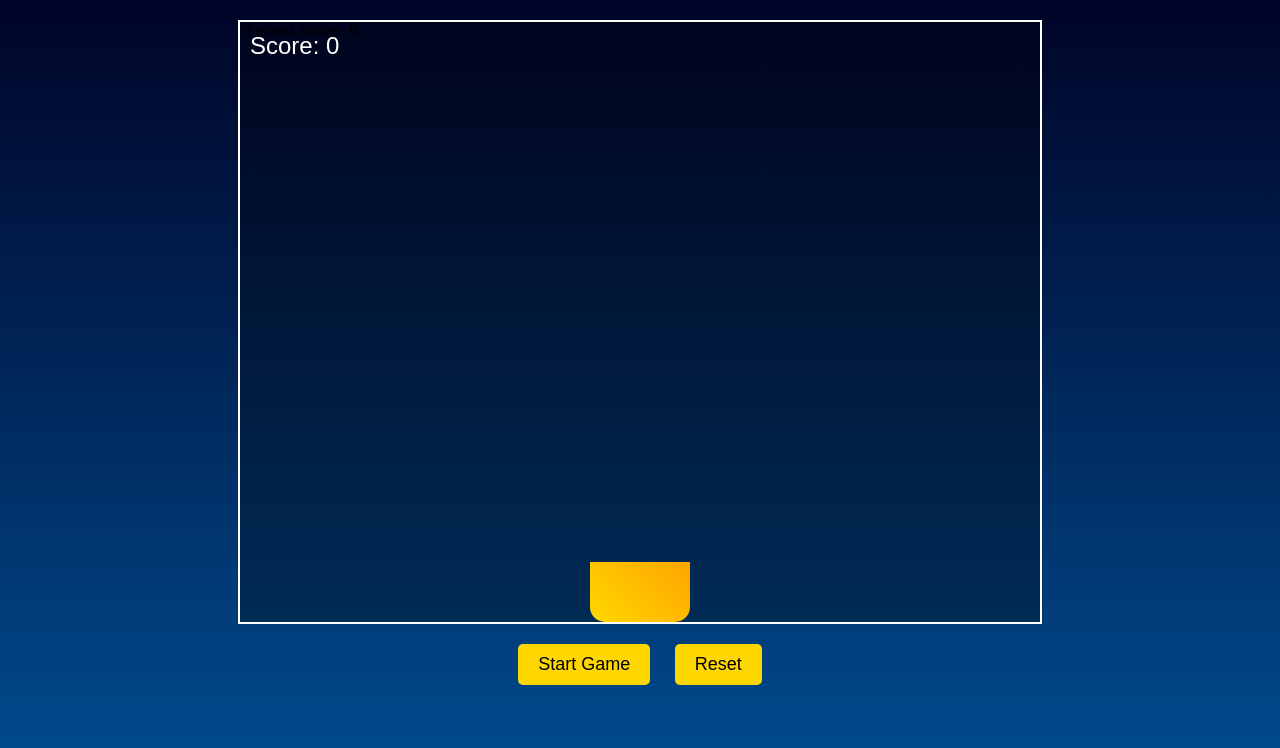
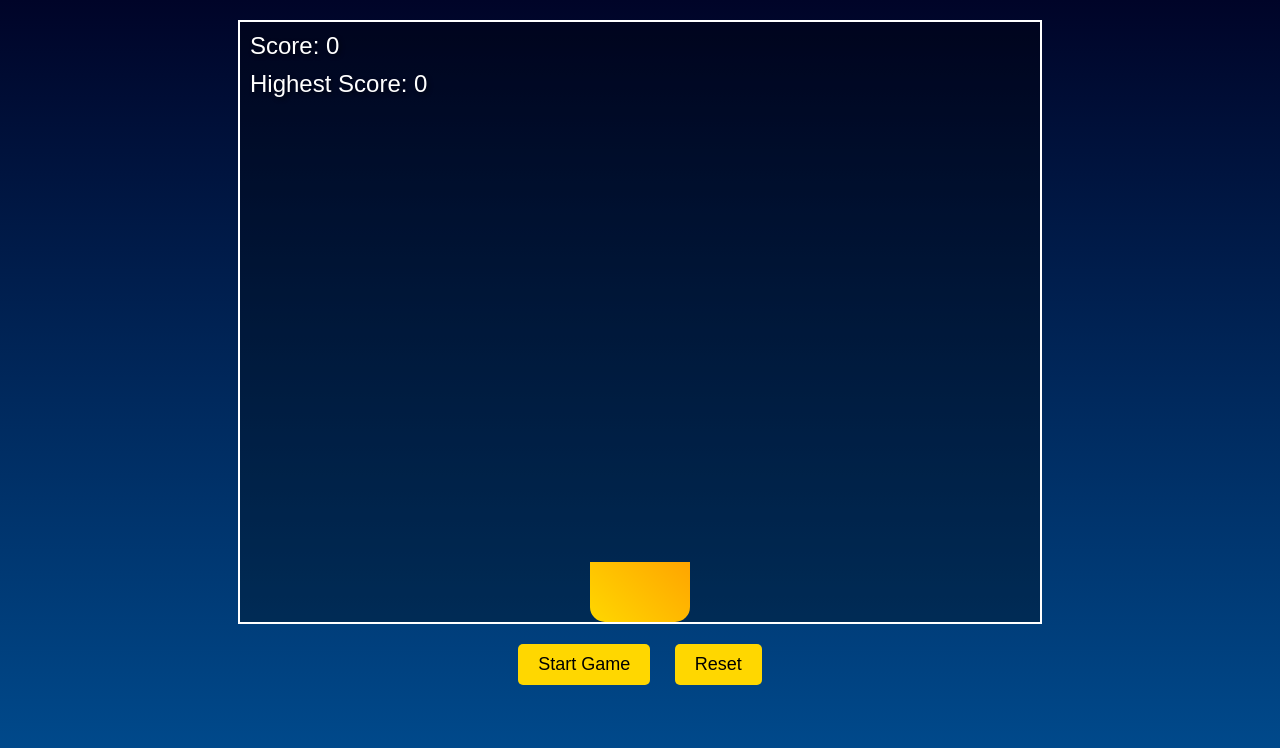
Before and after one commit to 1Coder-Shivam/test-repo, a plain HTML site: page index.html in a window 1280 px wide. Drawn offline with Linux system fonts and the light colour scheme.

Commit message:
Update score display styling

```diff
--- a/styles.css
+++ b/styles.css
@@ -18,13 +18,20 @@ body {
     background: rgba(0, 0, 0, 0.3);
 }
 
-#score {
+.score-container {
     position: absolute;
     top: 10px;
     left: 10px;
     color: #fff;
     font-size: 24px;
     z-index: 1;
+    display: flex;
+    flex-direction: column;
+    gap: 10px;
+}
+
+#score, #highScore {
+    text-shadow: 2px 2px 4px rgba(0, 0, 0, 0.5);
 }
 
 .bucket {
```
